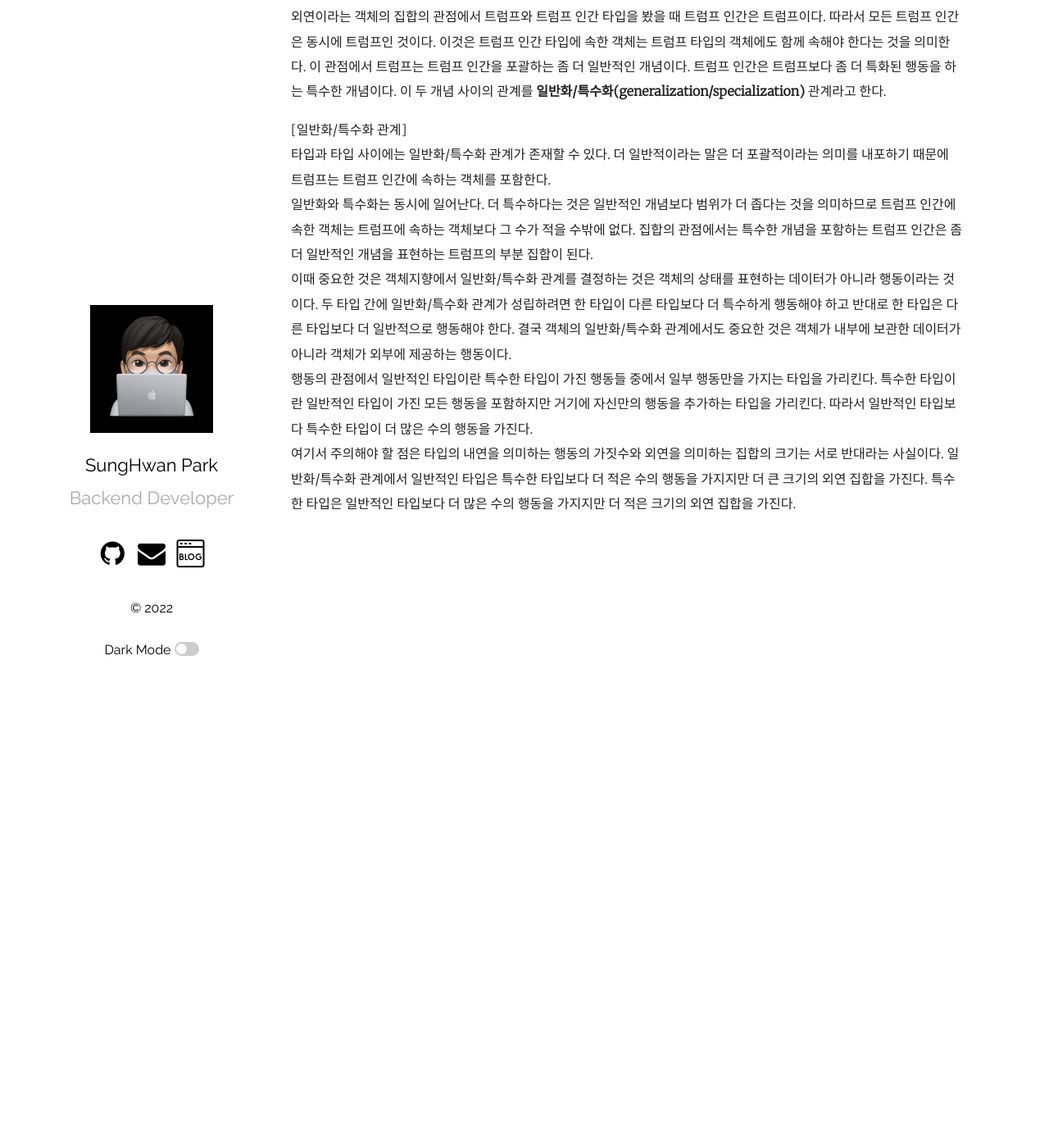
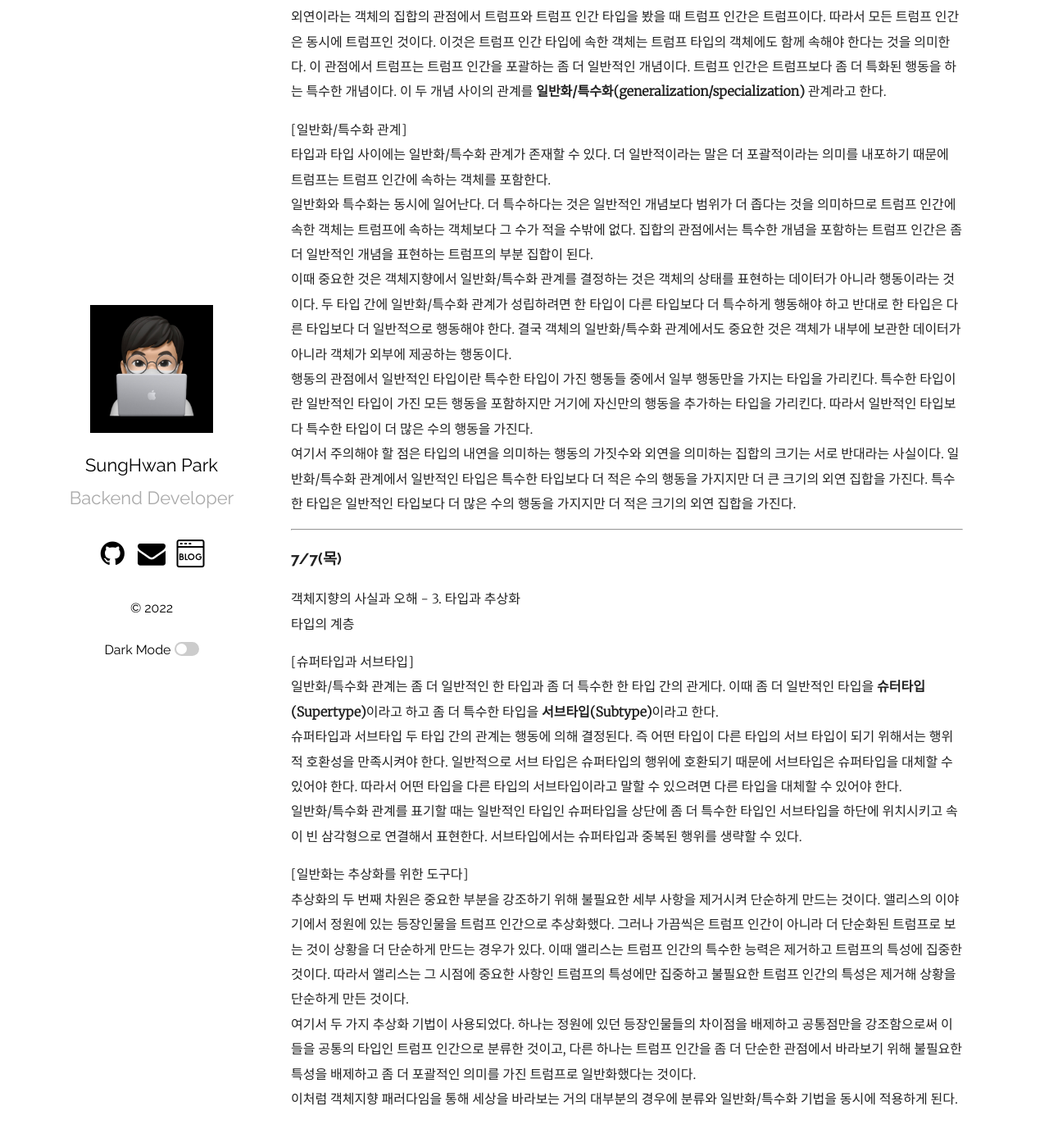
Before and after one commit to mrpark219/TIL, a Jekyll site: the page built from _posts/2022-07-01-7월TIL.markdown, in a window 1280 px wide and 1400 px high, scrolled down 5813 px. Shown: the top 1388 px of the window at 82% size. Built offline with Jekyll 4.4.1, drawn with Linux system fonts in a browser that asks for light colours; comment, search, counter and statistics services are not loaded.

Commit message:
feat: 2022-07-07 TIL 추가

```diff
--- a/_posts/2022-07-01-7월TIL.markdown
+++ b/_posts/2022-07-01-7월TIL.markdown
@@ -143,3 +143,20 @@ categories: 202207 TIL
 이때 중요한 것은 객체지향에서 일반화/특수화 관계를 결정하는 것은 객체의 상태를 표현하는 데이터가 아니라 행동이라는 것이다. 두 타입 간에 일반화/특수화 관계가 성립하려면 한 타입이 다른 타입보다 더 특수하게 행동해야 하고 반대로 한 타입은 다른 타입보다 더 일반적으로 행동해야 한다. 결국 객체의 일반화/특수화 관계에서도 중요한 것은 객체가 내부에 보관한 데이터가 아니라 객체가 외부에 제공하는 행동이다.
 행동의 관점에서 일반적인 타입이란 특수한 타입이 가진 행동들 중에서 일부 행동만을 가지는 타입을 가리킨다. 특수한 타입이란 일반적인 타입이 가진 모든 행동을 포함하지만 거기에 자신만의 행동을 추가하는 타입을 가리킨다. 따라서 일반적인 타입보다 특수한 타입이 더 많은 수의 행동을 가진다.
 여기서 주의해야 할 점은 타입의 내연을 의미하는 행동의 가짓수와 외연을 의미하는 집합의 크기는 서로 반대라는 사실이다. 일반화/특수화 관계에서 일반적인 타입은 특수한 타입보다 더 적은 수의 행동을 가지지만 더 큰 크기의 외연 집합을 가진다. 특수한 타입은 일반적인 타입보다 더 많은 수의 행동을 가지지만 더 적은 크기의 외연 집합을 가진다.
+
+---
+
+### 7/7(목)
+
+객체지향의 사실과 오해 - 3. 타입과 추상화
+타입의 계층
+
+[슈퍼타입과 서브타입]
+일반화/특수화 관계는 좀 더 일반적인 한 타입과 좀 더 특수한 한 타입 간의 관게다. 이때 좀 더 일반적인 타입을 **슈터타입(Supertype)**이라고 하고 좀 더 특수한 타입을 **서브타입(Subtype)**이라고 한다.
+슈퍼타입과 서브타입 두 타입 간의 관계는 행동에 의해 결정된다. 즉 어떤 타입이 다른 타입의 서브 타입이 되기 위해서는 행위적 호환성을 만족시켜야 한다. 일반적으로 서브 타입은 슈퍼타입의 행위에 호환되기 때문에 서브타입은 슈퍼타입을 대체할 수 있어야 한다. 따라서 어떤 타입을 다른 타입의 서브타입이라고 말할 수 있으려면 다른 타입을 대체할 수 있어야 한다.
+일반화/특수화 관계를 표기할 때는 일반적인 타입인 슈퍼타입을 상단에 좀 더 특수한 타입인 서브타입을 하단에 위치시키고 속이 빈 삼각형으로 연결해서 표현한다. 서브타입에서는 슈퍼타입과 중복된 행위를 생략할 수 있다.
+
+[일반화는 추상화를 위한 도구다]
+추상화의 두 번째 차원은 중요한 부분을 강조하기 위해 불필요한 세부 사항을 제거시켜 단순하게 만드는 것이다. 앨리스의 이야기에서 정원에 있는 등장인물을 트럼프 인간으로 추상화했다. 그러나 가끔씩은 트럼프 인간이 아니라 더 단순화된 트럼프로 보는 것이 상황을 더 단순하게 만드는 경우가 있다. 이때 앨리스는 트럼프 인간의 특수한 능력은 제거하고 트럼프의 특성에 집중한 것이다. 따라서 앨리스는 그 시점에 중요한 사항인 트럼프의 특성에만 집중하고 불필요한 트럼프 인간의 특성은 제거해 상황을 단순하게 만든 것이다.
+여기서 두 가지 추상화 기법이 사용되었다. 하나는 정원에 있던 등장인물들의 차이점을 배제하고 공통점만을 강조함으로써 이들을 공통의 타입인 트럼프 인간으로 분류한 것이고, 다른 하나는 트럼프 인간을 좀 더 단순한 관점에서 바라보기 위해 불필요한 특성을 배제하고 좀 더 포괄적인 의미를 가진 트럼프로 일반화했다는 것이다.
+이처럼 객체지향 패러다임을 통해 세상을 바라보는 거의 대부분의 경우에 분류와 일반화/특수화 기법을 동시에 적용하게 된다.
```
